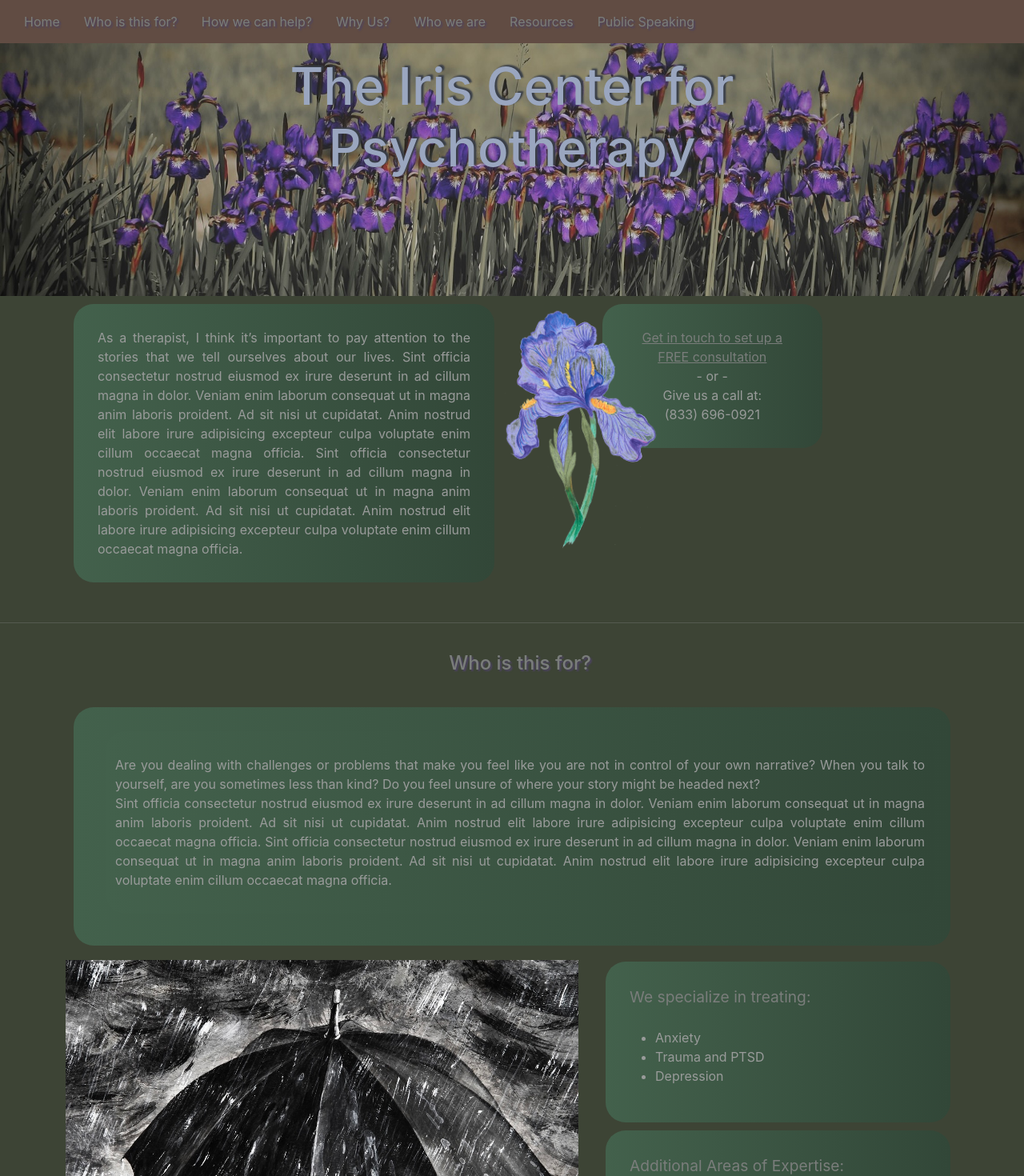
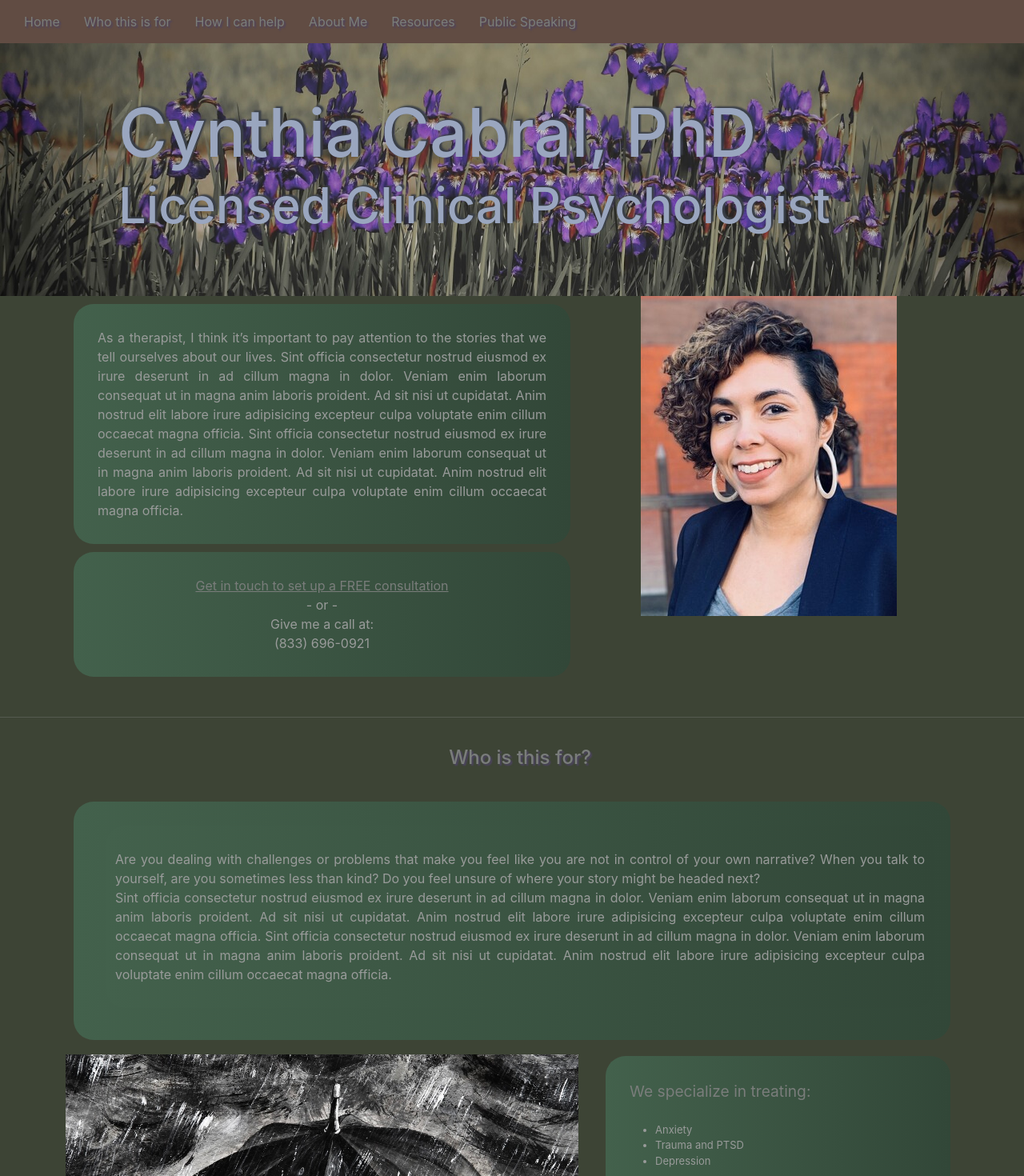
Before and after one commit to jstern718/psychotherapy-practice-website, a React (Create React App) app: page / in a window 1280 px wide. Shown: the top 1470 px of the page at 80% size. Built offline with nearby package versions, Linux system fonts and the light colour scheme; the HTML template or start-up script is replaced by a standard one.

Commit message:
changing title, reorganizing images

```diff
--- a/src/App.css
+++ b/src/App.css
@@ -71,7 +71,6 @@ p{
 .par2rightA{
     color: #999b9a;
     border-radius: 25px;
-    margin-left: -20%;
 
 }
 
@@ -94,18 +93,29 @@ h4{
     /* text-shadow: 2px 2px 2px #614c43; */
 }
 
+h3{
+    padding: 20px;
+    color: #9AA6BF;
+    text-shadow: 3px -2px 2px #393E47;
+    margin-top:25vh;
+    margin-left: 10vw;
+    margin-right: 10vw;
+    position: absolute;
+    justify-content: center;
+    font-size: 4.8vw;
+}
+
 h2{
     padding: 20px;
-    margin: 10px;
     color: #9AA6BF;
     text-shadow: 3px -2px 2px #393E47;
-    margin-top: 50px;
-    margin-bottom: 10px;
-    margin-left: 20vh;
-    margin-right: 20vh;
+    margin-top:12vh;
+    margin-left: 10vw;
+    margin-right: 10vw;
     position: absolute;
-    text-align: center;
-    font-size: 4em;
+    justify-content: center;
+    font-size: 6.5vw;
+
 }
 
 hr {
@@ -113,5 +123,9 @@ hr {
 }
 
 .hero{
+    display:flex;
+}
 
+li{
+    font-size: small;
 }
--- a/src/Home.js
+++ b/src/Home.js
@@ -6,14 +6,15 @@ function Home() {
     return (
         <div className="Home">
             <div class="hero">
-                <h2>The Iris Center for Psychotherapy</h2>
+                <h2>Cynthia Cabral, PhD</h2>
+                <h3>Licensed Clinical Psychologist</h3>
                 <img src={"/images/bloomHorizontal.jpeg"} class="img-fluid"/>
                 <br></br>
             </div>
 
             <div class="container">
                 <div class="row">
-                    <div class="col-6 par2left">
+                    <div class="col-7 par2left">
                         <p>As a therapist, I think it’s important to pay attention to the stories that
                             we tell ourselves about our lives. Sint officia consectetur nostrud eiusmod ex irure deserunt in ad cillum
                             magna in dolor. Veniam enim laborum consequat ut in magna anim laboris
@@ -23,12 +24,7 @@ function Home() {
                             Veniam enim laborum consequat ut in magna anim laboris proident. Ad sit
                             nisi ut cupidatat. Anim nostrud elit labore irure adipisicing excepteur
                             culpa voluptate enim cillum occaecat magna officia.</p>
-                    </div>
-                    <div class="col-6 row">
-                        <div class="col-5 mt-2 flowerDrawing">
-                            <img src={"/images/flowerDrawing.png"} class="img-fluid"/>
-                        </div>
-                        <div class="col-7 par2rightA">
+                            <div>
                                 <p class="text-center">
                                     <a href="wwww.google.com" style={{color:"#7a7d7b"}}>
                                         Get in touch to set up a FREE consultation
@@ -36,12 +32,25 @@ function Home() {
                                     <br/>
                                     - or -
                                     <br/>
-                                Give us a call at:
+                                    Give me a call at:
                                     <br/>
                                     (833) 696-0921
                                 </p>
+
                             </div>
                     </div>
+
+
+                    <div class="col-5 row">
+                        <div class="par2rightA">
+                            <img src={"/images/cin_headshot.jpeg"} class="img-fluid"/>
+                        </div>
+
+
+
+
+                    </div>
+
 
 
                 </div>
@@ -50,7 +59,7 @@ function Home() {
             <br/>
             <hr/>
 
-            <div class="container" id="WhoIsThisFor">
+            <div class="container" id="WhoThisIsFor">
                 <div class="row">
                     <h4>Who is this for?</h4>
                 </div>
@@ -125,6 +134,21 @@ function Home() {
                             </p>
 
                         </div>
+                        <div>
+                                <p class="text-center">
+                                        Find out how I can help you take control:
+                                    <br/>
+                                    <br/>
+                                    <a href="wwww.google.com" style={{color:"#7a7d7b"}}>
+                                        Set up a FREE consultation
+                                    </a>
+                                    <br/>
+                                    - or -
+                                    <br/>
+                                    Call (833) 696-0921
+                                </p>
+
+                            </div>
                     </div>
                 </div>
             </div>
@@ -132,7 +156,7 @@ function Home() {
             <br/>
             <hr/>
 
-            <div class="container" id="HowCanWeHelp">
+            <div class="container" id="HowICanHelp">
                 <h4>How can we help?</h4>
                 <p>My approach to treatment is to provide a safe and protected
                     space to help you nurture and develop your most authentic
--- a/src/NavBar.js
+++ b/src/NavBar.js
@@ -7,10 +7,9 @@ function NavBar() {
     return (
         <nav className="NavBar navbar-expand-lg navbar navbar-custom container-fluid justify-content-start">
             <NavLink to="/" className={({ isActive }) => isActive ? "active navbar-text" : "navbar-text"}> Home </NavLink>
-            <NavHashLink to="/#WhoIsThisFor" className="navbar-text"> Who is this for? </NavHashLink>
-            <NavHashLink to="/#HowCanWeHelp" className="navbar-text"> How we can help? </NavHashLink>
-            <NavHashLink to="/#WhyUs" className="navbar-text"> Why Us? </NavHashLink>
-            <NavLink to="/Projects" className="navbar-text"> Who we are </NavLink>
+            <NavHashLink to="/#WhoThisIsFor" className="navbar-text"> Who this is for </NavHashLink>
+            <NavHashLink to="/#HowICanHelp" className="navbar-text"> How I can help </NavHashLink>
+            <NavLink to="/Projects" className="navbar-text"> About Me </NavLink>
             <NavLink to="/Projects" className="navbar-text"> Resources </NavLink>
             <NavLink to="/Projects" className="navbar-text"> Public Speaking </NavLink>
         </nav>);
--- a/src/navbar.css
+++ b/src/navbar.css
@@ -4,6 +4,7 @@
     top: 0;
     width: 100%;
     z-index: 2;
+    flex-wrap: nowrap;
   }
 
   .navbar-custom{
```
Also changed, not shown: public/images/Cin_headshot.jpeg (added). Lines whose indentation alone changed are shown as unchanged.
